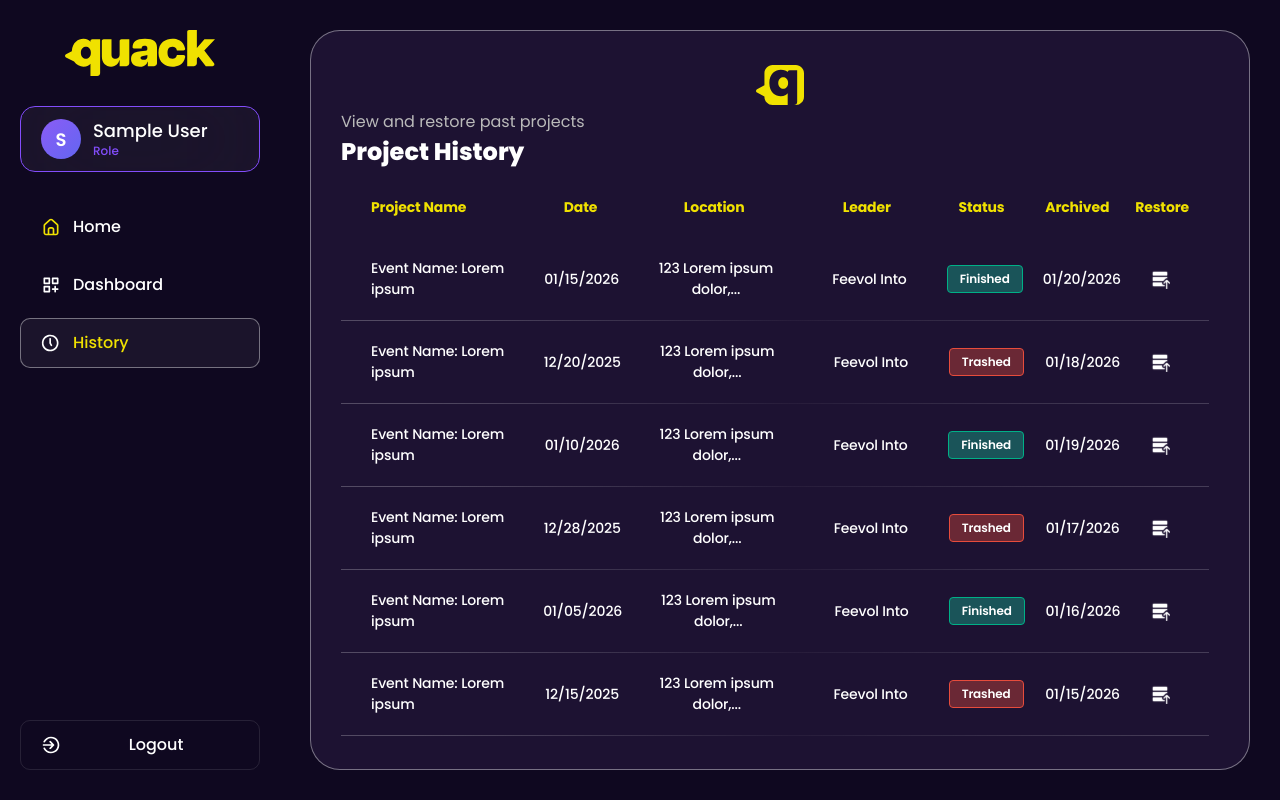
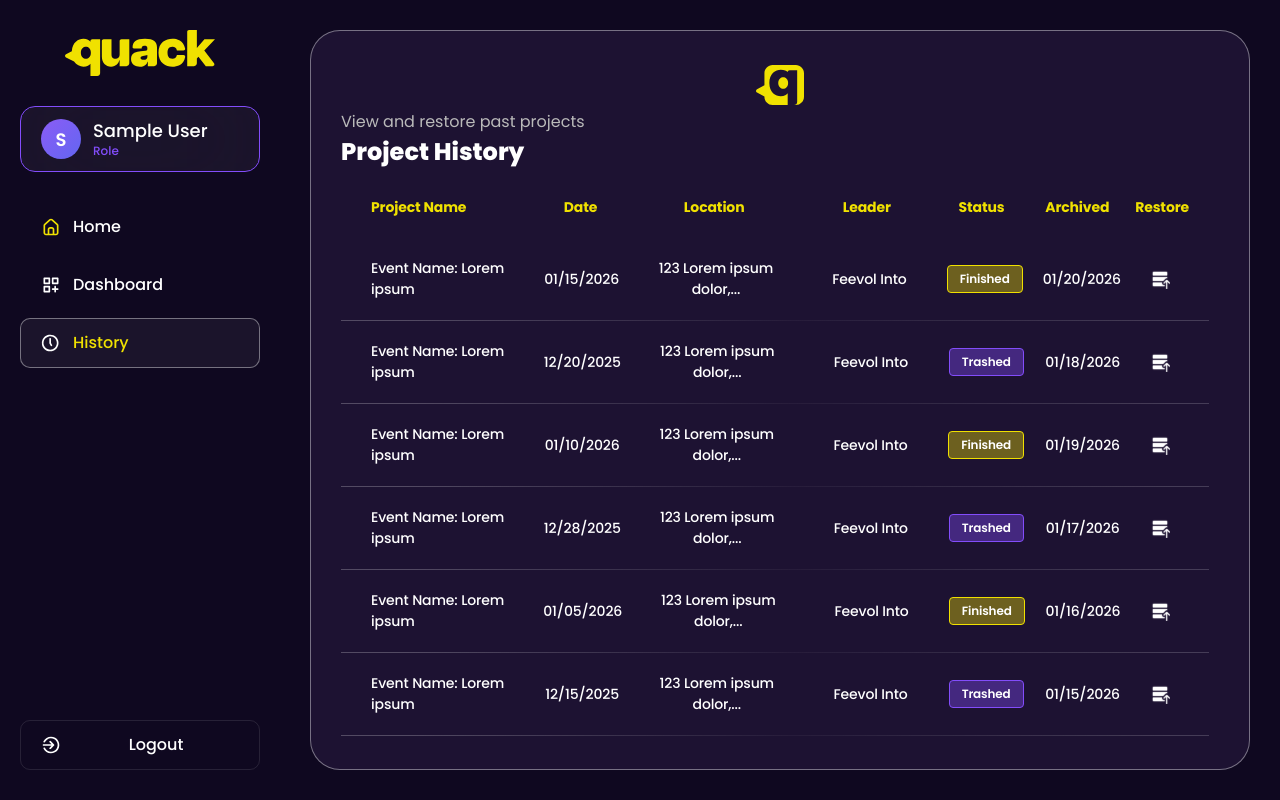
Before and after one commit to feevolinto/Quack, a React (Vite) app in the folder client/: page /history in a window 1280 px wide. Built offline with nearby package versions, Linux system fonts and the light colour scheme; sample sign-in values are in the browser's storage.

Commit message:
Update History.css

```diff
--- a/client/src/styles/History.css
+++ b/client/src/styles/History.css
@@ -188,14 +188,14 @@
 }
 
 .history-status-badge.finished {
-  border: 1px solid #00b087;
-  background: rgba(22, 192, 152, 0.38);
+  border: 1px solid #f0e000;
+  background: rgba(240, 224, 0, 0.38);
   color: #fff;
 }
 
 .history-status-badge.trashed {
-  border: 1px solid #e74c3c;
-  background: rgba(231, 76, 60, 0.38);
+  border: 1px solid #834dfb;
+  background: rgba(131, 77, 251, 0.38);
   color: #fff;
 }
 
```
